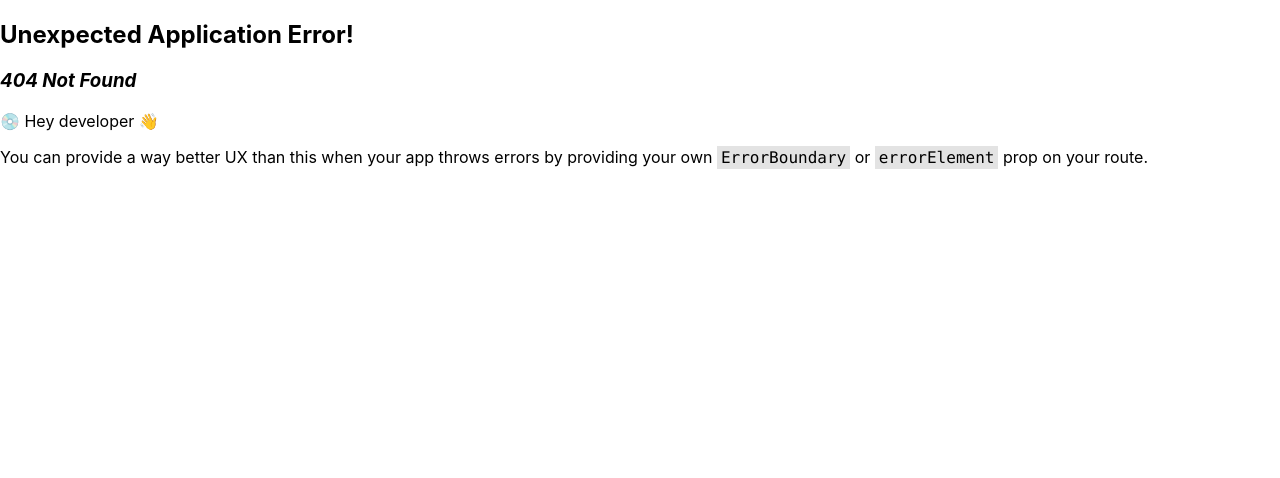
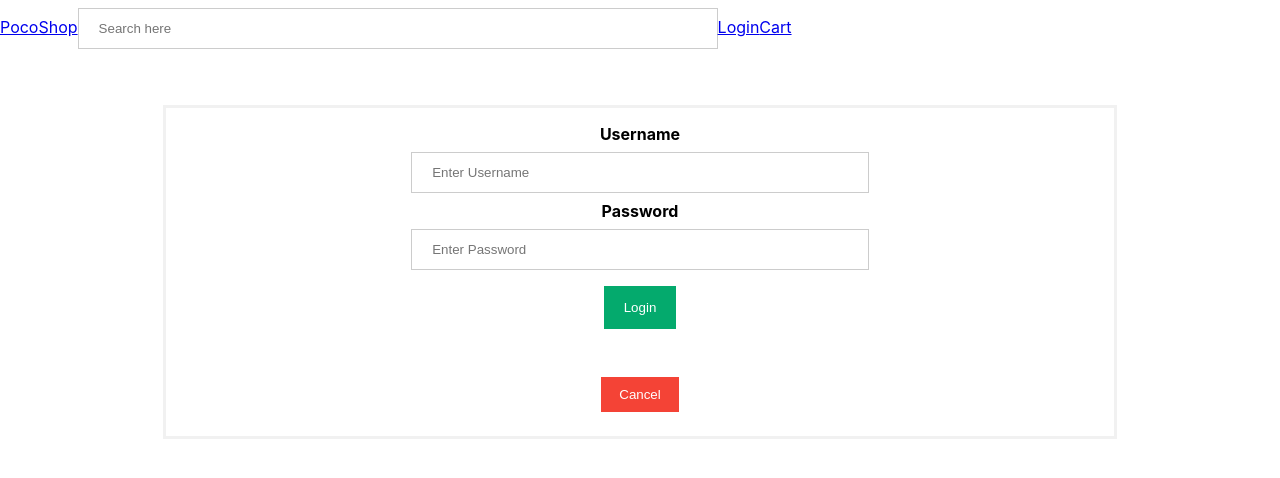
Before and after one commit to shanyaverma03/pico-shop, a React (Create React App) app: page /login in a window 1280 px wide. Before the commit this address had no page. Shown: the top 478 px of the page. Built offline with nearby package versions, Linux system fonts and the light colour scheme.

Commit message:
Add login page

```diff
--- /dev/null
+++ b/src/components/authentication/Login.js
@@ -0,0 +1,40 @@
+import classes from "./Login.module.css";
+
+const Login = () => {
+  return (
+    <div className={classes.wrapper}>
+      <form>
+        <div className={classes.container}>
+          <label>
+            <b>Username</b>
+          </label>
+          <input
+            type="text"
+            placeholder="Enter Username"
+            name="uname"
+            required
+          />
+
+          <label>
+            <b>Password</b>
+          </label>
+          <input
+            type="password"
+            placeholder="Enter Password"
+            name="psw"
+            required
+          />
+
+          <button type="submit">Login</button>
+        </div>
+        <div className={classes.container}>
+          <button type="button" className={classes.cancelbtn}>
+            Cancel
+          </button>
+        </div>
+      </form>
+    </div>
+  );
+};
+
+export default Login;
--- /dev/null
+++ b/src/components/authentication/Login.module.css
@@ -0,0 +1,48 @@
+.wrapper {
+  display: flex;
+  margin: 3rem;
+  align-items: center;
+  justify-content: center;
+}
+
+form {
+  border: 3px solid #f1f1f1;
+  width: 80%;
+}
+
+input[type="text"],
+input[type="password"] {
+  width: 50%;
+  padding: 12px 20px;
+  margin: 8px 0;
+  display: inline-block;
+  border: 1px solid #ccc;
+  box-sizing: border-box;
+}
+
+button {
+  background-color: #04aa6d;
+  color: white;
+  padding: 14px 20px;
+  margin: 8px 0;
+  border: none;
+  cursor: pointer;
+}
+
+button:hover {
+  opacity: 0.8;
+}
+
+.cancelbtn {
+  width: auto;
+  padding: 10px 18px;
+  background-color: #f44336;
+}
+
+/* Add padding to containers */
+.container {
+  padding: 16px;
+  display: flex;
+  flex-direction: column;
+  align-items: center;
+}
--- a/src/components/navigation/Header.js
+++ b/src/components/navigation/Header.js
@@ -5,7 +5,7 @@ const Header = () => {
     <>
       <Link>PocoShop</Link>
       <input type="text" placeholder="Search here" />
-      <Link>Login</Link>
+      <Link to="login">Login</Link>
       <Link>Cart</Link>
     </>
   );
--- a/src/index.js
+++ b/src/index.js
@@ -5,6 +5,7 @@ import "./index.css";
 import App from "./App";
 import reportWebVitals from "./reportWebVitals";
 import Homepage from "./components/home/Homepage";
+import Login from "./components/authentication/Login";
 
 const router = createBrowserRouter([
   {
@@ -14,6 +15,10 @@ const router = createBrowserRouter([
       {
         path: "/",
         element: <Homepage />,
+      },
+      {
+        path: "/login",
+        element: <Login />,
       },
     ],
   },
```
